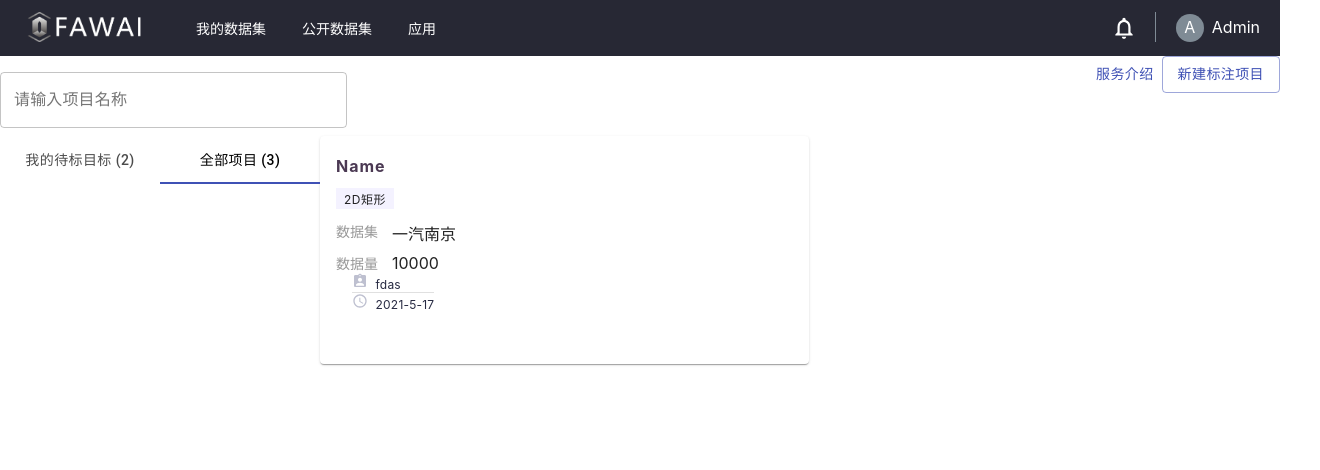
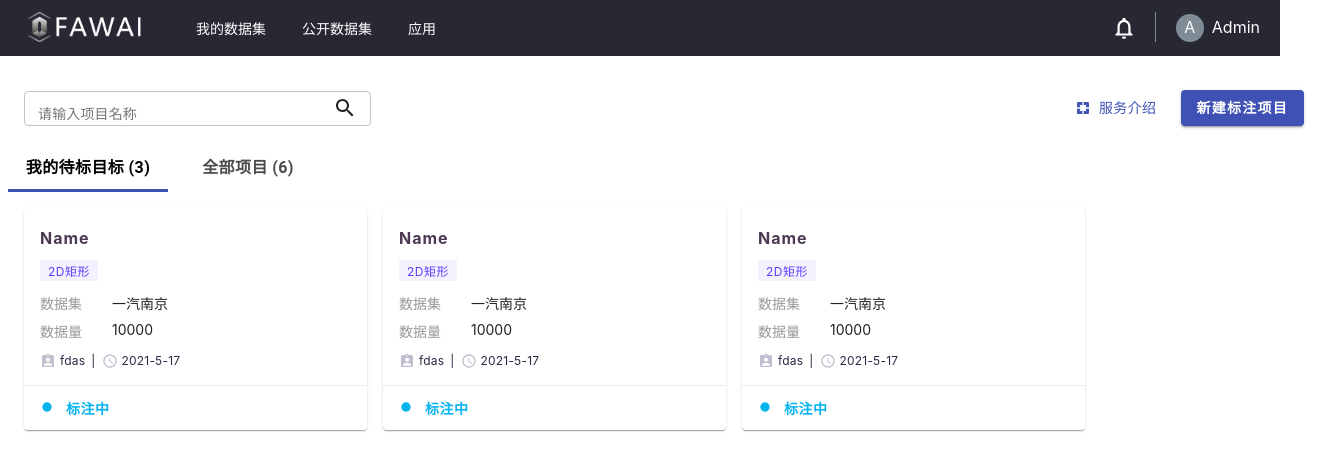
Before and after one commit to thatseanren/fawai, a Next.js app: page /tools/annotation in a window 1280 px wide. Shown: the top 470 px of the page, 1320 px wide, since content can reach past the window. Built offline with nearby package versions, Linux system fonts and the light colour scheme.

Commit message:
tab, tasks

```diff
--- a/component/annotationTasks.js
+++ b/component/annotationTasks.js
@@ -6,21 +6,58 @@ import Tab from "@material-ui/core/Tab";
 import Tabs from "@material-ui/core/Tabs";
 import { Divider, Grid } from "@material-ui/core";
 import Autocomplete from "@material-ui/lab/Autocomplete";
-import AssignmentIndIcon from '@material-ui/icons/AssignmentInd';
-import ScheduleIcon from '@material-ui/icons/Schedule';
-import { makeStyles } from "@material-ui/core/styles"
-
+import AssignmentIndIcon from "@material-ui/icons/AssignmentInd";
+import ScheduleIcon from "@material-ui/icons/Schedule";
+import { makeStyles } from "@material-ui/core/styles";
+import FiberManualRecordIcon from "@material-ui/icons/FiberManualRecord";
+import SearchIcon from "@material-ui/icons/Search";
+import PagesIcon from "@material-ui/icons/Pages";
+import { TabPanel, TabContext } from "@material-ui/lab";
 const useStyles = makeStyles({
-
+  autocomplete: {
+    root: { width: "343px" },
+    '& div[class*="MuiFormControl-root"][class*="MuiTextField-root"]': {
+      margin: 0,
+      "& label": {
+        fontSize: "14px",
+        lineHeight: "7px",
+      },
+      '& div[class*="MuiInputBase-root MuiOutlinedInput-root MuiAutocomplete-inputRoot MuiInputBase-fullWidth MuiInputBase-formControl MuiInputBase-adornedEnd MuiOutlinedInput-adornedEnd"]':
+        {
+          padding: 0,
+        },
+      '& div[class*="MuiInputBase-root"][class*="Mui-focused"]': {
+        paddingBottom: "0",
+        paddingTop: "0",
+        "& input": { padding: "8px 0" },
+      },
+      '&  div[class*="MuiInputBase-root"]': {
+        "& input": { padding: "8px 0" },
+      },
+    },
+  },
+  service: {
+    '& span[class*="MuiButton-label"]': {
+      marginRight: "16px",
+      fontSize: "14px",
+    },
+  },
+  annotation: {
+    "& span": {
+      fontSize: "14px",
+      fontWeight: 700,
+      letterSpacing: "1.25px",
+    },
+  },
   icon: {
     fontSize: "16px",
     marginRight: "4px",
-        color: "rgb(190,192,208)"
+    color: "rgb(190,192,208)",
   },
   "& :after": {
-        "backgroundColor": "rgb(4, 178, 238)",
-        "caretColor": "rgb(4,178,238)",
-        "fontSize": "13px",
+    backgroundColor: "rgb(4, 178, 238)",
+    caretColor: "rgb(4,178,238)",
+    fontSize: "13px",
     borderRadius: "50%",
     display: "inline-block",
     height: "100%",
@@ -29,22 +66,64 @@ const useStyles = makeStyles({
     position: "absolute",
     transform: "scale(1.3)",
     width: "100%",
-        transition: "opacity .2s cubic-bezier(.4,0,.6,1)"
-    }
-
-})
+    transition: "opacity .2s cubic-bezier(.4,0,.6,1)",
+  },
+  my_tab: {
+    "& div": {
+      '& div[class*="MuiTabs-flexContainer"]': {
+        "& button": {
+          padding: "0px",
+          "& span": {
+            fontSize: "16px",
+            fontWeight: 600,
+            lineHeight: "24px",
+            width: "auto",
+          },
+        },
+      },
+      "& span": {
+        height: "3px",
+      },
+    },
+  },
+});
 
 export default function AnnotationTask(props) {
   const [value, setValue] = React.useState(1);
+  const [tab, setTab] = React.useState(1);
   const handleChange = (event, newValue) => {
     setValue(newValue);
   };
-
+  const handleTabChange = (e, v) => {
+    setTab(v);
+  };
+  const classes = useStyles();
   return (
-        <Grid container id="AnnotationTasksContainer" style={{ position: "relative", top: "56px" }}>
-            <Grid item container style={{ justifyContent: "space-between" }}>
-                <div style={{ flexBasis: "347px" }}>
+    <Grid
+      container
+      id="AnnotationTasksContainer"
+      style={{
+        position: "relative",
+        top: "56px",
+        flexDirection: "column",
+        margin: "16px 8px",
+      }}
+    >
+      <Grid
+        item
+        container
+        style={{
+          justifyContent: "space-between",
+          margin: "16px",
+          flexDirection: "row",
+          flexWrap: "nowrap",
+          alignItems: "center",
+          height: "40px",
+        }}
+      >
+        <Grid item style={{ flexBasis: "347px" }}>
           <Autocomplete
+            className={classes.autocomplete}
             freeSolo
             options={["fdsa", "dfsafsda"]}
             renderInput={(params) => (
@@ -53,79 +132,201 @@ export default function AnnotationTask(props) {
                 label="请输入项目名称"
                 margin="normal"
                 variant="outlined"
+                InputProps={{
+                  endAdornment: <SearchIcon style={{ fontSize: "24px" }} />,
+                }}
               />
             )}
           ></Autocomplete>
-                </div>
-                <div>
-                    <Button color="primary" variant="text">
-                        {" "}
+        </Grid>
+        <Grid item container style={{ width: "auto" }}>
+          <Button color="primary" variant="text" className={classes.service}>
+            <PagesIcon style={{ fontSize: "16px", marginRight: "8px" }} />
             服务介绍
           </Button>
-                    <Button color="primary" variant="outlined">
+          <Button
+            color="primary"
+            variant="contained"
+            className={classes.annotation}
+          >
             {" "}
             新建标注项目
           </Button>
-                </div>
         </Grid>
-            <Grid item >
+      </Grid>
+      <Grid item component={"tags"}>
+        <TabContext value={tab}>
           <Tabs
-                    value={value}
+            value={tab}
             indicatorColor="primary"
-                    onChange={handleChange}
-                    aria-label="myTabs">
-                    <Tab label={`我的待标目标 (${2})`} />
-                    <Tab label={`全部项目 (${3})`} />
+            onChange={handleTabChange}
+            aria-label="myTabs"
+            className={classes.my_tab}
+          >
+            <Tab label={`我的待标目标 (${3})`} value={1} />
+            <Tab label={`全部项目 (${6})`} value={2} />
+
+            {/* <TabPanel value={2} /> */}
           </Tabs>
-
-            </Grid>
-            <Grid item>
-                <PaperLikeTask>
-
-                </PaperLikeTask>
+          <TabPanel
+            style={{ display: "flex", margin: "8px", padding: "0px" }}
+            value={1}
+            children={
+              <>
+                <PaperLikeTask></PaperLikeTask>
+                <PaperLikeTask></PaperLikeTask>
+                <PaperLikeTask></PaperLikeTask>
+              </>
+            }
+          />
+          <TabPanel
+            style={{ display: "flex", margin: "8px", padding: "0px" }}
+            value={2}
+            children={
+              <>
+                <PaperLikeTask></PaperLikeTask>
+                <PaperLikeTask></PaperLikeTask>
+                <PaperLikeTask></PaperLikeTask>
+                <PaperLikeTask></PaperLikeTask>
+                <PaperLikeTask></PaperLikeTask>
+                <PaperLikeTask></PaperLikeTask>
+              </>
+            }
+          />
+        </TabContext>
       </Grid>
     </Grid>
   );
 }
 
 function PaperLikeTask(props) {
-    const classes = useStyles()
+  const classes = useStyles();
   return (
-        <Paper>
+    <Paper style={{ width: "343px", margin: "8px" }}>
       <Grid container style={{ padding: "20px 16px 12px" }}>
-                <Grid item style={{ color: "rgb(75,57,83)", letterSpacing: "1px", fontWeight: "bold", marginBottom: "12px", whiteSpace: "nowrap", overflow: "hidden", textOverflow: "ellipsis" }}>
+        <Grid
+          item
+          style={{
+            color: "rgb(75,57,83)",
+            letterSpacing: "1px",
+            fontWeight: "bold",
+            marginBottom: "12px",
+            whiteSpace: "nowrap",
+            overflow: "hidden",
+            textOverflow: "ellipsis",
+          }}
+        >
           {"Name"}
         </Grid>
         <Grid item container style={{ marginBottom: "12px" }}>
           <TagsWithin />
         </Grid>
         <Grid item container style={{ marginBottom: "8px" }}>
-                    <div style={{ flexBasis: "56px", color: "#999", fontSize: "14px", boxFlex: "0" }} children="数据集" />
-                    <div style={{ whiteSpace: "nowrap", overflow: "hidden", textOverflow: "ellipsis" }} children="一汽南京" />
+          <div
+            style={{
+              flexBasis: "56px",
+              color: "#999",
+              fontSize: "14px",
+              boxFlex: "0",
+            }}
+            children="数据集"
+          />
+          <div
+            style={{
+              whiteSpace: "nowrap",
+              overflow: "hidden",
+              textOverflow: "ellipsis",
+              paddingLeft: "16px",
+              fontSize: "14px",
+            }}
+            children="一汽南京"
+          />
         </Grid>
         <Grid item container>
-                    <div style={{ flexBasis: "56px", color: "#999", fontSize: "14px", boxFlex: "0" }} children="数据量" />
-                    <div style={{ whiteSpace: "nowrap", overflow: "hidden", textOverflow: "ellipsis" }} children="10000" />
+          <div
+            style={{
+              flexBasis: "56px",
+              color: "#999",
+              fontSize: "14px",
+              boxFlex: "0",
+            }}
+            children="数据量"
+          />
+          <div
+            style={{
+              whiteSpace: "nowrap",
+              overflow: "hidden",
+              textOverflow: "ellipsis",
+              paddingLeft: "16px",
+              fontSize: "14px",
+            }}
+            children="10000"
+          />
         </Grid>
-                <Grid item style={{ whiteSpace: "nowrap", marginBottom: "16px", padding: "0px 16px", textOverflow: "ellipsis", letterSpacing: "0.2px", color: "rgb(39, 42,66)", fontSize: "12px" }}>
-                    < AssignmentIndIcon className={classes.icon} />
+      </Grid>
+      <Grid
+        item
+        container
+        style={{
+          whiteSpace: "nowrap",
+          marginBottom: "16px",
+          padding: "0px 16px",
+          textOverflow: "ellipsis",
+          letterSpacing: "0.2px",
+          color: "rgb(39, 42,66)",
+          fontSize: "12px",
+        }}
+      >
+        <AssignmentIndIcon className={classes.icon} />
         <span style={{ color: "rgb(39, 42,66))" }}> fdas</span>
-                    <Divider />
-                    < ScheduleIcon className={classes.icon} />
+        <span style={{ margin: "0px 6px" }}> | </span>
+        <ScheduleIcon className={classes.icon} />
         <span style={{ color: "rgb(39, 42,66))" }}> 2021-5-17 </span>
       </Grid>
-                <Grid item container style={{ padding: "12px 16px" }}>
-                    <div>
-                    </div>
-                </Grid>
+
+      <Divider light />
+      <Grid
+        item
+        container
+        style={{
+          padding: "12px 16px",
+        }}
+      >
+        <i>
+          <FiberManualRecordIcon
+            style={{ color: "rgb(4,178,238)", fontSize: "14px" }}
+          ></FiberManualRecordIcon>
+        </i>
+
+        <span
+          style={{
+            marginLeft: "12px",
+            fontSize: "14px",
+            fontWeight: "bold",
+            letterSpacing: "0.5px",
+            color: "rgb(4,178,238)",
+          }}
+        >
+          {" "}
+          标注中{" "}
+        </span>
       </Grid>
     </Paper>
-    )
+  );
 }
 function TagsWithin(props) {
   return (
-        <div style={{ background: "rgba(90,60,255,0.063)", letterSpacing: "0.5px", fontSize: "12px", padding: "2px 8px", color: "rbg(90,60,255)", marginRight: "8px" }}>
+    <div
+      style={{
+        background: "rgba(90,60,255,0.063)",
+        letterSpacing: "0.5px",
+        fontSize: "12px",
+        padding: "2px 8px",
+        color: "rgb(90,60,255)",
+        marginRight: "8px",
+      }}
+    >
       {"2D矩形"}
     </div>
-    )
+  );
 }
```
Lines whose indentation alone changed are shown as unchanged.
